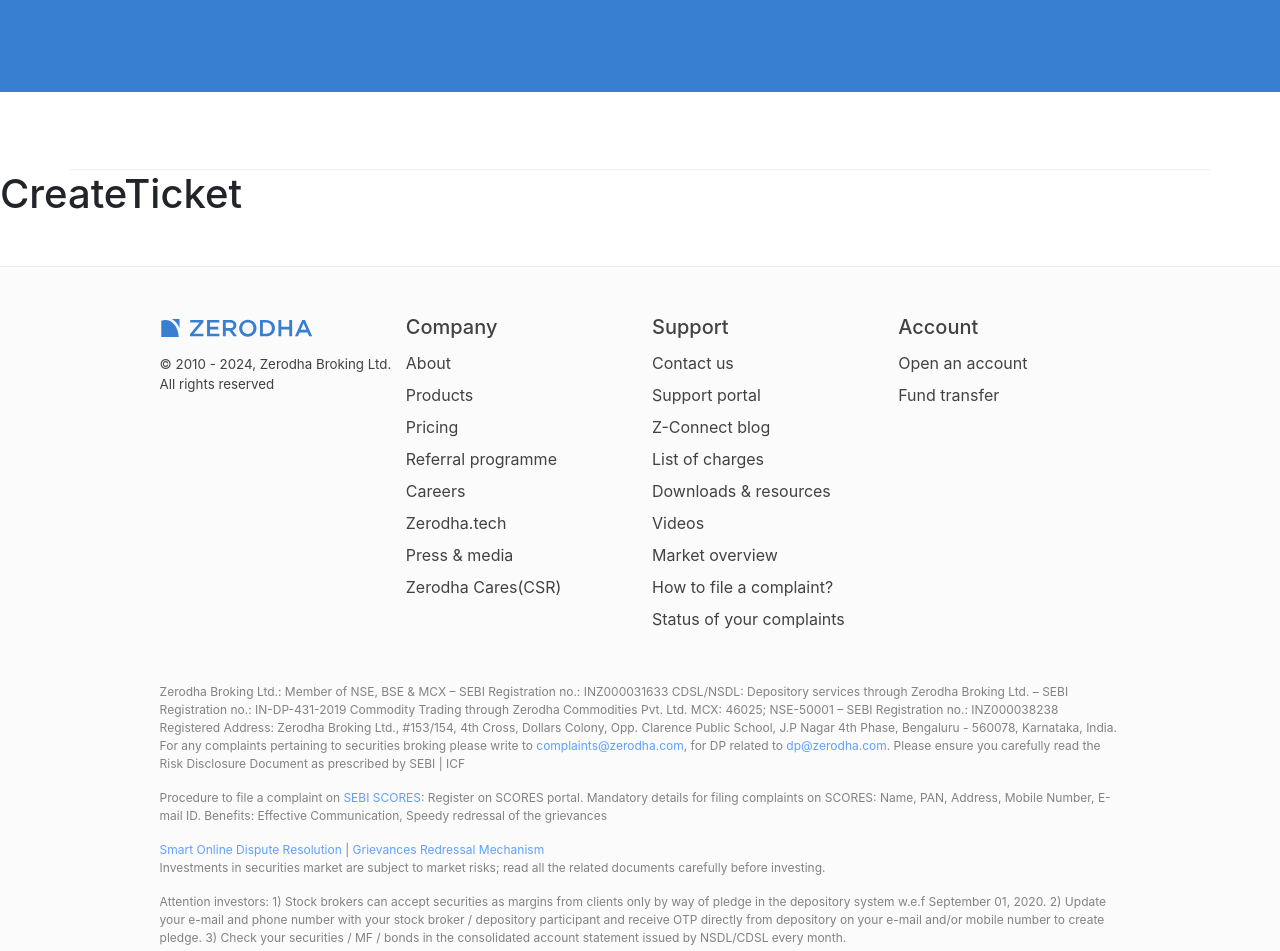
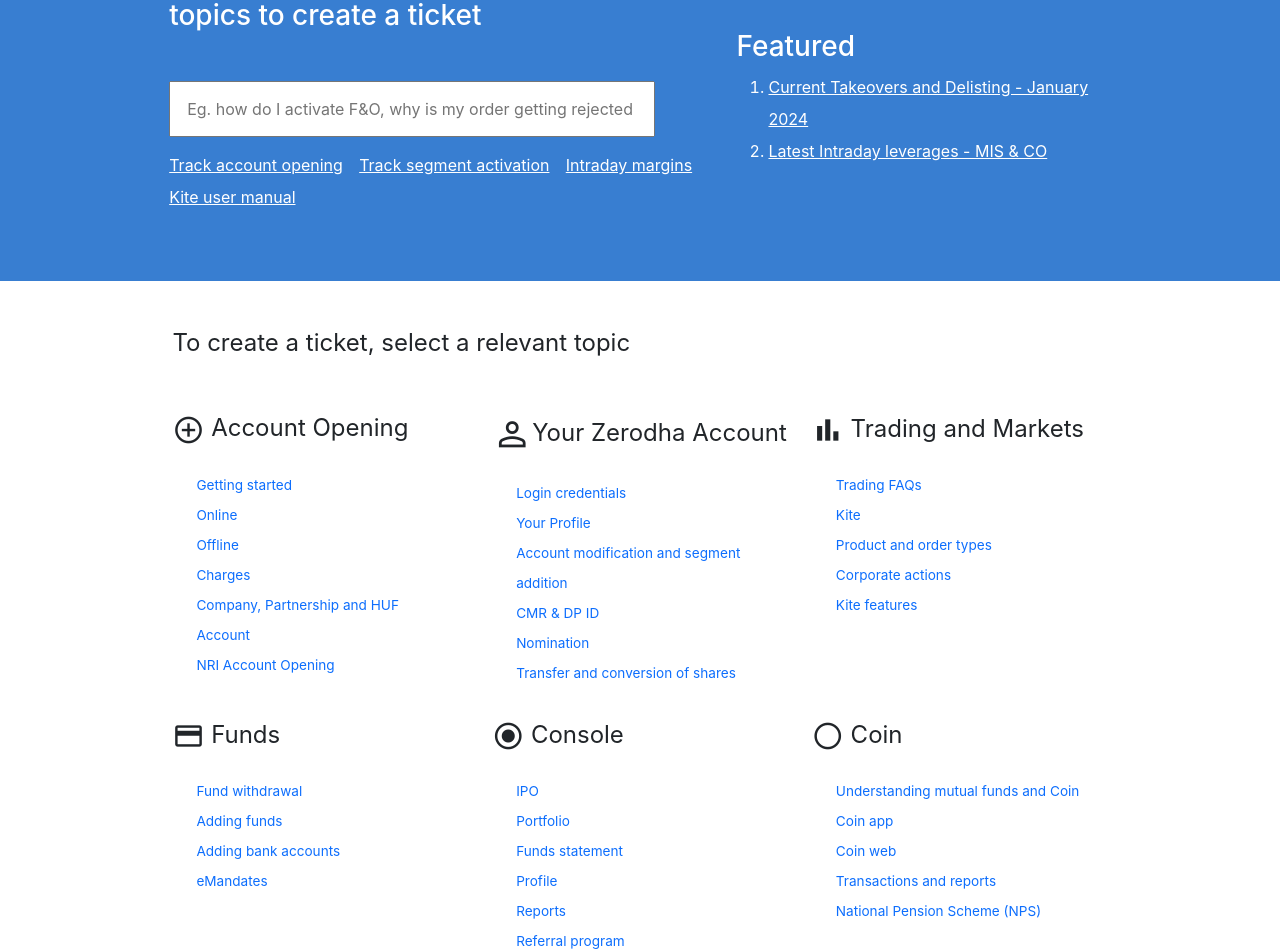
Before and after one commit to parikshit-jaiswal/Zerodha-MP, a React (Create React App) app in the folder frontend/: page /support in a window 1280 px wide. Shown: the part 243-1194 px from the top of the page. Built offline with nearby package versions, Linux system fonts and the light colour scheme.

Commit message:
all pages done

```diff
--- a/frontend/public/index.html
+++ b/frontend/public/index.html
@@ -1,6 +1,5 @@
 <!DOCTYPE html>
 <html lang="en">
-
   <head>
     <meta charset="utf-8" />
     <meta name="viewport" content="width=device-width, initial-scale=1" />
@@ -8,14 +7,25 @@
     <link rel="manifest" href="%PUBLIC_URL%/manifest.json" />
 
     <!-- BootStrap cdn -->
-  <link href="https://cdn.jsdelivr.net/npm/bootstrap@5.3.3/dist/css/bootstrap.min.css" rel="stylesheet"
-    integrity="sha384-QWTKZyjpPEjISv5WaRU9OFeRpok6YctnYmDr5pNlyT2bRjXh0JMhjY6hW+ALEwIH" crossorigin="anonymous">
+    <link
+      href="https://cdn.jsdelivr.net/npm/bootstrap@5.3.3/dist/css/bootstrap.min.css"
+      rel="stylesheet"
+      integrity="sha384-QWTKZyjpPEjISv5WaRU9OFeRpok6YctnYmDr5pNlyT2bRjXh0JMhjY6hW+ALEwIH"
+      crossorigin="anonymous"
+    />
     <!-- Font Awesome -->
-  <link rel="stylesheet" href="https://cdnjs.cloudflare.com/ajax/libs/font-awesome/6.6.0/css/all.min.css"
+    <link
+      rel="stylesheet"
+      href="https://cdnjs.cloudflare.com/ajax/libs/font-awesome/6.6.0/css/all.min.css"
       integrity="sha512-Kc323vGBEqzTmouAECnVceyQqyqdsSiqLQISBL29aUW4U/M7pSPA/gEUZQqv1cwx4OnYxTxve5UMg5GT6L4JJg=="
-    crossorigin="anonymous" referrerpolicy="no-referrer" />
-
-
+      crossorigin="anonymous"
+      referrerpolicy="no-referrer"
+    />
+    <!-- Google Fonts Icon -->
+    <link
+      rel="stylesheet"
+      href="https://fonts.googleapis.com/css2?family=Material+Symbols+Outlined:opsz,wght,FILL,GRAD@20..48,100..700,0..1,-50..200"
+    />
 
     <title>React App</title>
   </head>
@@ -25,9 +35,10 @@
     <div id="root"></div>
 
     <!-- Bootstrap Script -->
-  <script src="https://cdn.jsdelivr.net/npm/bootstrap@5.3.3/dist/js/bootstrap.bundle.min.js"
+    <script
+      src="https://cdn.jsdelivr.net/npm/bootstrap@5.3.3/dist/js/bootstrap.bundle.min.js"
       integrity="sha384-YvpcrYf0tY3lHB60NNkmXc5s9fDVZLESaAA55NDzOxhy9GkcIdslK1eN7N6jIeHz"
-    crossorigin="anonymous"></script>
+      crossorigin="anonymous"
+    ></script>
   </body>
-
 </html>
--- a/frontend/src/landing_page/products/LeftSection.js
+++ b/frontend/src/landing_page/products/LeftSection.js
@@ -12,7 +12,7 @@
     <div className="container mb-5" style={{ padding: "0 6%" }}>
       <div className="row">
         <div className="col-lg-7">
-          <img src={imageURL} alt="imgage" width="95%" />
+          <img src={imageURL} alt="imgage" width="85%" />
         </div>
         <div className="col-lg-1"></div>
         <div className="col-lg-4 mt-5">
--- a/frontend/src/landing_page/support/CreateTicket.js
+++ b/frontend/src/landing_page/support/CreateTicket.js
@@ -1,10 +1,147 @@
-import React from 'react'
+import React from "react";
 function CreateTicket() {
-    return (
-        <div>
-            <h1>CreateTicket</h1>
+  return (
+    <div className=" container" style={{ padding: "0 8%" }}>
+      <div className="row mt-5 mb-5">
+        <h1 className="fs-4 fw-normal mb-4 mb-5">
+          To create a ticket, select a relevant topic
+        </h1>
+        <div className="col-lg-4 col-md-6  mt-2 mb-2">
+          <h4 className="fs-4 fw-normal mb-4 d-flex">
+            <span className="fs-2 material-symbols-outlined">add_circle</span>{" "}
+            &nbsp;Account Opening
+          </h4>
+          <div
+            className="px-4"
+            style={{ fontSize: "0.85rem", lineHeight: "30px" }}
+          >
+            <a href="#">Getting started</a>
+            <br />
+            <a href="">Online</a>
+            <br />
+            <a href="">Offline</a>
+            <br />
+            <a href="">Charges</a>
+            <br />
+            <a href="">Company, Partnership and HUF Account</a>
+            <br />
+            <a href="">NRI Account Opening</a>
+            <br />
+          </div>
+          <br />
         </div>
-    );
+        <div className="col-lg-4 col-md-6  mt-2 mb-2">
+          <h4 className="fs-4 fw-normal mb-4 d-flex align-items-center">
+            <span class="fs-1 material-symbols-outlined">person</span> Your
+            Zerodha Account
+          </h4>
+          <div
+            className="px-4"
+            style={{ fontSize: "0.85rem", lineHeight: "30px" }}
+          >
+            <a href="">Login credentials</a>
+            <br />
+            <a href="">Your Profile</a>
+            <br />
+            <a href="">Account modification and segment addition</a>
+            <br />
+            <a href="">CMR & DP ID</a>
+            <br />
+            <a href="">Nomination</a>
+            <br />
+            <a href="">Transfer and conversion of shares</a>
+            <br />
+          </div>
+        </div>
+        <div className="col-lg-4 col-md-6  mt-2 mb-2">
+          <h4 className=" fs-4 fw-normal mb-4 d-flex align-items-center">
+            <span class="fs-2 material-symbols-outlined">bar_chart</span>
+            &nbsp;Trading and Markets
+          </h4>
+          <div
+            className="px-4"
+            style={{ fontSize: "0.85rem", lineHeight: "30px" }}
+          >
+            <a href="">Trading FAQs</a>
+            <br />
+            <a href="">Kite</a>
+            <br />
+            <a href="">Product and order types</a>
+            <br />
+            <a href="">Corporate actions</a>
+            <br />
+            <a href="">Kite features</a>
+            <br />
+          </div>
+        </div>
+        <div className="col-lg-4 col-md-6  mt-2 mb-2">
+          <h4 className="fs-4 fw-normal mb-4 d-flex align-items-center">
+            <span class="fs-2 material-symbols-outlined">credit_card</span>
+            &nbsp;Funds
+          </h4>
+          <div
+            className="px-4"
+            style={{ fontSize: "0.85rem", lineHeight: "30px" }}
+          >
+            <a href="">Fund withdrawal</a>
+            <br />
+            <a href="">Adding funds</a>
+            <br />
+            <a href="">Adding bank accounts</a>
+            <br />
+            <a href="">eMandates</a>
+            <br />
+          </div>
+        </div>
+        <div className="col-lg-4 col-md-6  mt-2 mb-2">
+          <h4 className="fs-4 fw-normal mb-4 d-flex align-items-center">
+            <span class="fs-2 material-symbols-outlined">
+              radio_button_checked
+            </span>
+            &nbsp;Console
+          </h4>
+          <div
+            className="px-4"
+            style={{ fontSize: "0.85rem", lineHeight: "30px" }}
+          >
+            <a href="">IPO</a>
+            <br />
+            <a href="">Portfolio</a>
+            <br />
+            <a href="">Funds statement</a>
+            <br />
+            <a href="">Profile</a>
+            <br />
+            <a href="">Reports</a>
+            <br />
+            <a href="">Referral program</a>
+            <br />
+          </div>
+        </div>
+        <div className="col-lg-4 col-md-6  mt-2 mb-2">
+          <h4 className="fs-4 fw-normal mb-4 d-flex align-items-center">
+            <span className="fs-2 material-symbols-outlined">brightness_1</span>
+            &nbsp;Coin
+          </h4>
+          <div
+            className="px-4"
+            style={{ fontSize: "0.85rem", lineHeight: "30px" }}
+          >
+            <a href="">Understanding mutual funds and Coin</a>
+            <br />
+            <a href="">Coin app</a>
+            <br />
+            <a href="">Coin web</a>
+            <br />
+            <a href="">Transactions and reports</a>
+            <br />
+            <a href="">National Pension Scheme (NPS)</a>
+            <br />
+          </div>
+        </div>
+      </div>
+    </div>
+  );
 }
 
 export default CreateTicket;
--- a/frontend/src/landing_page/support/Hero.css
+++ b/frontend/src/landing_page/support/Hero.css
@@ -1,6 +1,20 @@
 .bg {
-    background-color: #387ed1;
-    color: white;
-    height: fit-content;
+  background-color: #387ed1;
+  color: white;
+}
 
+.white a {
+  color: white;
 }
+
+input {
+  height: 3.5rem;
+  width: 90%;
+  padding: 1rem;
+}
+
+@media (width >= 992px) {
+  .head {
+    padding-left: 3rem;
+  }
+}
--- a/frontend/src/landing_page/support/Hero.js
+++ b/frontend/src/landing_page/support/Hero.js
@@ -1,31 +1,66 @@
-import React from 'react'
-import './Hero.css'
+import React from "react";
+import "./Hero.css";
 function Hero() {
   return (
     <>
-            <div className='bg'>
-                <div className=" container row" style={{ padding: "3% 13%" }}>
-                    <div className="col-lg-8">
-                        <p className='fs-5 fw-semibold mb-5'>Support Portal</p>
-                        <p className='fs-4  mb-5'>Search for an answer or browse help topics to create a ticket</p>
-
+      <div className="bg">
+        <section
+          className=" container white"
+          id="supportHero"
+          style={{ padding: "0 4%" }}
+        >
+          <div className="d-flex justify-content-between pt-5">
+            <h4 className="head mb-4">Support Portal</h4>
+            <a
+              className="text-decoration-underline"
+              href=""
+              style={{ paddingRight: "4rem" }}
+            >
+              Track Tickets
+            </a>
           </div>
-                    <div className="col-lg-4"></div>
-
-                </div>
-
-            </div >
-            <div className=' bdr-btm pdng container text-center' style={{ marginTop: "6%", padding: "0 7%" }}>
-                <div className="row">
-                    <div className="col-lg-4">
-
-                    </div>
-                    <div className="col-lg-4"></div>
-                    <div className="col-lg-4"></div>
+          <div className="row p-lg-5">
+            <div className="col-lg-7">
+              <h1 className="fs-3 mb-5">
+                Search for an answer or browse help topics to create a ticket
+              </h1>
+              <input placeholder="Eg. how do I activate F&O, why is my order getting rejected ..." />
+              <br />
+              <div className="py-3 d-flex flex-wrap justify-content-between">
+                <a className="text-decoration-underline mb-2" href="">
+                  Track account opening
+                </a>
+                <a className="text-decoration-underline mb-2" href="">
+                  Track segment activation
+                </a>
+                <a className="text-decoration-underline mb-2" href="">
+                  Intraday margins
+                </a>
+                <br />
+                <a className="text-decoration-underline mb-2" href="">
+                  Kite user manual
+                </a>
               </div>
             </div>
+            <div className="col-lg-5 p-3 lh-lg mt-5">
+              <h1 className="fs-3">Featured</h1>
+              <ol>
+                <li>
+                  <a className="text-decoration-underline mb-5" href="">
+                    Current Takeovers and Delisting - January 2024
+                  </a>
+                </li>
+                <li>
+                  <a className="text-decoration-underline mb-5" href="">
+                    Latest Intraday leverages - MIS & CO
+                  </a>
+                </li>
+              </ol>
+            </div>
+          </div>
+        </section>
+      </div>
     </>
-
   );
 }
 
```
Also changed, not shown: frontend/public/media/images/pricing20.svg (added). Lines whose indentation alone changed are shown as unchanged.
